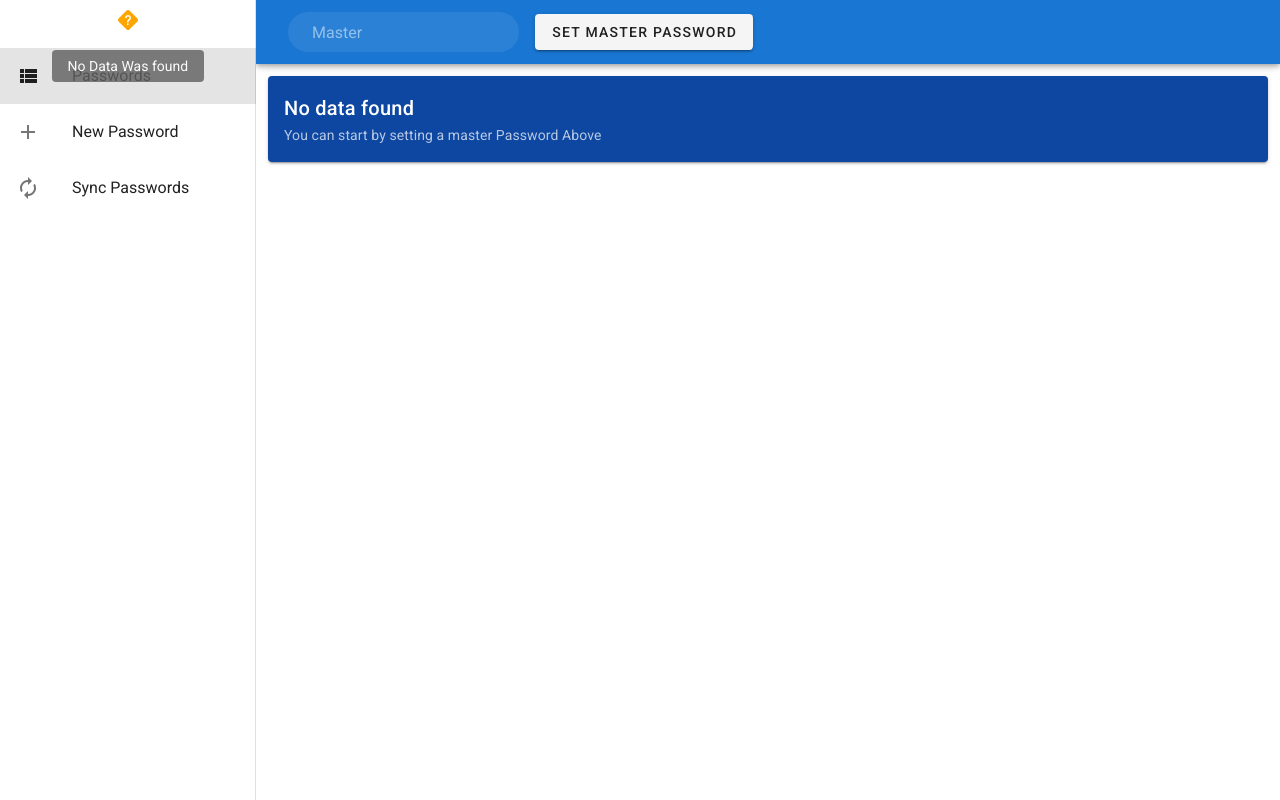
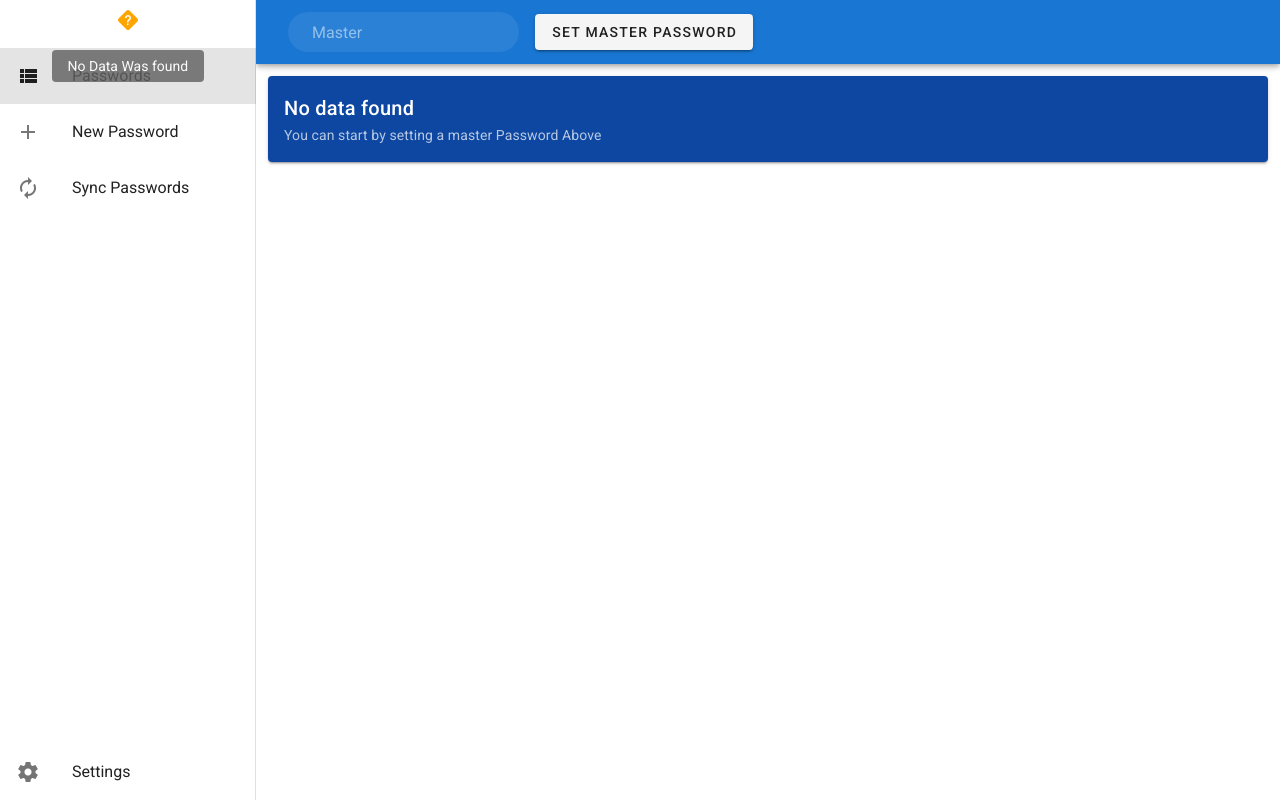
Before and after one commit to IasonArgyrakis/web-pass, a Vue app: page /#/ in a window 1280 px wide. Built offline with nearby package versions, Linux system fonts and the light colour scheme.

Commit message:
SettingsView.vue

```diff
--- a/src/components/HeaderComponent.vue
+++ b/src/components/HeaderComponent.vue
@@ -152,14 +152,22 @@
             </v-list-item-title>
           </v-list-item>
 
-
         </v-list-item-group>
       </v-list>
       <template v-slot:append>
-        <div v-if="getIsDecrypted" v-show="!isMiniNav" class="pa-2">
+
+        <div v-if="getIsDecrypted" v-show="!isMiniNav" class="ma-2 pa-2">
           <qrcode-vue :value="webHash" class="mx-auto text-center" :size="200" level="H"/>
           <p class="px-3 overflow-hidden text-wrap">{{ webHash }}</p>
         </div>
+        <v-list-item class="mt-auto" to="/settings">
+          <v-list-item-icon>
+            <v-icon>mdi-cog</v-icon>
+          </v-list-item-icon>
+          <v-list-item-title>
+            Settings
+          </v-list-item-title>
+        </v-list-item>
       </template>
     </v-navigation-drawer>
   </section>
--- a/src/components/ListPasswords.vue
+++ b/src/components/ListPasswords.vue
@@ -32,6 +32,7 @@
             <div v-else-if="getDataStatus==='encrypted'">
               <v-card dark color="red">
                 <v-card-title class="text--white">You Need to Decrypt First</v-card-title>
+                <v-card-subtitle>You can reset your storage from the <v-btn  dark outlined color="gray" small text to="/settings">settings page</v-btn></v-card-subtitle>
               </v-card>
             </div>
           <div v-else-if="getDataStatus==='no-data'">
--- a/src/components/SettingsComponent.vue
+++ b/src/components/SettingsComponent.vue
@@ -1,30 +1,38 @@
 <template lang="html">
 
   <section class="settings-component">
+    <v-container>
+      <v-row>
+        <v-col cols="12 no-gutters">
           <h1>settings-component Component</h1>
+          <v-btn  @click="clear" class="white--text" color="red">CLEAR LOCAL</v-btn>
+        </v-col>
+      </v-row>
+    </v-container>
+
   </section>
 
 </template>
 
 <script lang="js">
 
-  export default  {
+export default {
   name: 'settings-component',
   props: [],
-    mounted () {
+  mounted() {
 
   },
-    data () {
-      return {
-
+  data() {
+    return {}
+  },
+  methods: {
+    clear(){
+      localStorage.clear()
+      this.$router.push({name:"home"})
+      window.location.reload()
     }
   },
-    methods: {
-
-    },
-    computed: {
-
-    }
+  computed: {}
 }
 
 
```
Lines whose indentation alone changed are shown as unchanged.
